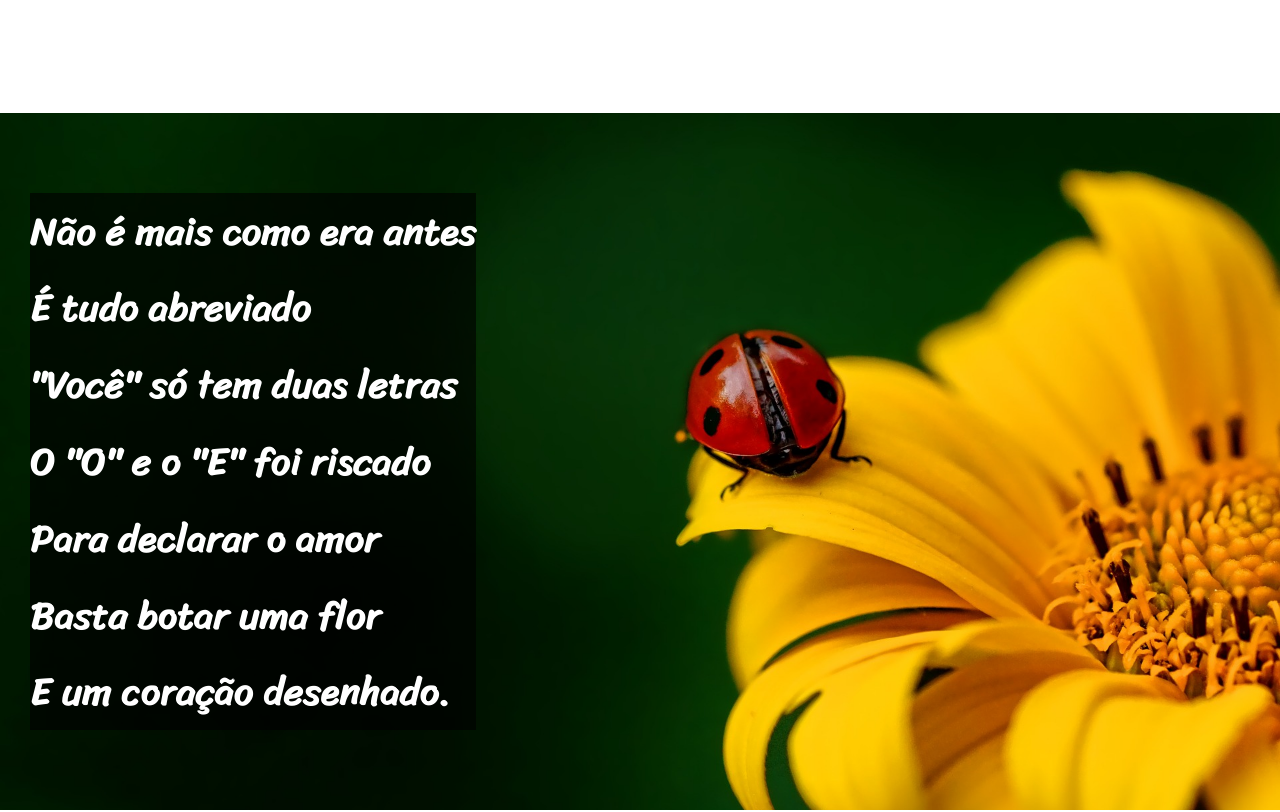
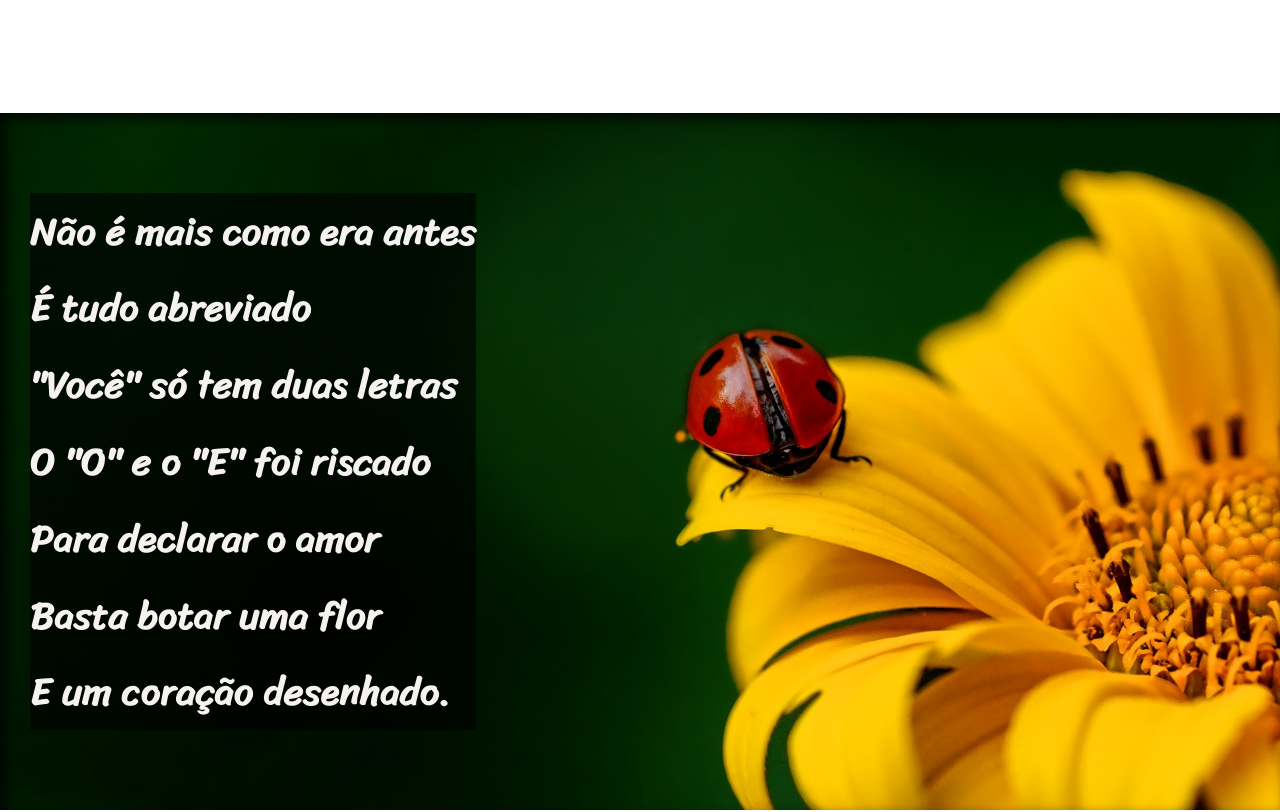
Before and after one commit to Gillesmauricy/projeto-cordel, a plain HTML site: page index.html in a window 1280 px wide. Shown: the part 861-1673 px from the top of the page. Drawn offline with Linux system fonts and the light colour scheme.

Commit message:
atualizacao

```diff
--- a/cordel.css
+++ b/cordel.css
@@ -63,9 +63,9 @@ a:hover {
 }
 .imagem {
     background-color: rgba(0, 0, 0, 0.91);
-    color: white;
+    color: rgb(246, 242, 242);
     text-shadow: 1px 1px 0px;
-
+    box-shadow: inset 6px 6px 13px 0px rgba(0, 0, 0, 0.76);
     background: fixed;
 
 }
```
